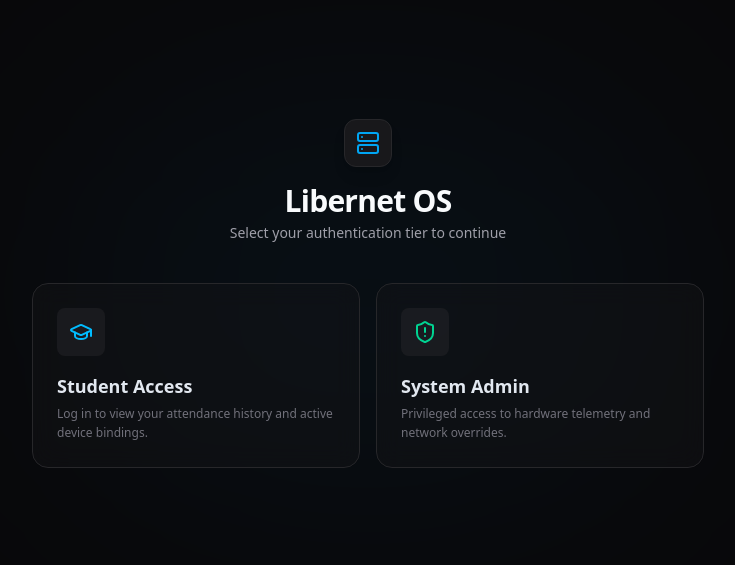
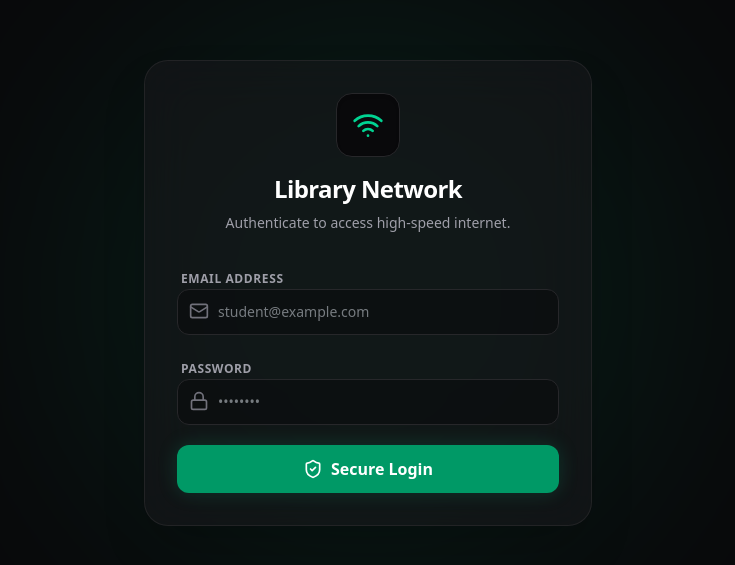
Before and after one commit to NGT-CP/Nexus-Libernet, a Next.js app: page / in a window 1280 px wide. Shown: the part 107-672 px from the top of the page, without its empty margins (272-1007 px from the left). Built offline with nearby package versions, Linux system fonts and the light colour scheme.

Commit message:
Update-major for local pc setup created a input to store mac address on login page

```diff
--- a/app/page.tsx
+++ b/app/page.tsx
@@ -1,127 +1,91 @@
 'use client';
 
-import { useState } from 'react';
-import { Lock, Mail, Server, ArrowRight, Loader2, ShieldAlert, GraduationCap, X } from 'lucide-react';
+import React, { useState, Suspense } from 'react';
+import { useSearchParams } from 'next/navigation';
+import { Loader2, ShieldCheck, Wifi, Mail, Lock, Router } from 'lucide-react';
 import { loginAction } from '@/app/actions/auth';
 
-type LoginRole = 'student' | 'admin' | null;
+export default function LoginPage() {
+    return (
+        <div className="min-h-screen bg-zinc-950 flex flex-col items-center justify-center p-4 font-sans text-slate-50 relative overflow-hidden">
+            <div className="absolute top-1/2 left-1/2 -translate-x-1/2 -translate-y-1/2 w-[600px] h-[600px] bg-emerald-500/10 rounded-full blur-[120px] pointer-events-none" />
+            <Suspense fallback={<Loader2 className="w-8 h-8 animate-spin text-emerald-500" />}>
+                <LoginForm />
+            </Suspense>
+        </div>
+    );
+}
 
-export default function LoginPage() {
-    const [activeModal, setActiveModal] = useState<LoginRole>(null);
+function LoginForm() {
+    const searchParams = useSearchParams();
+
+    // Grab MAC and IP from MikroTik redirect URL
+    const mac = searchParams.get('mac') || '';
+    const ip = searchParams.get('ip') || '';
+
     const [loading, setLoading] = useState(false);
-    const [errorMsg, setErrorMsg] = useState('');
-
-    const handleOpenModal = (role: LoginRole) => {
-        setActiveModal(role);
-        setErrorMsg('');
-    };
-
-    const handleCloseModal = () => {
-        if (loading) return;
-        setActiveModal(null);
-    };
+    const [error, setError] = useState('');
 
     const handleSubmit = async (e: React.FormEvent<HTMLFormElement>) => {
         e.preventDefault();
-        setLoading(true);
-        setErrorMsg('');
+        setLoading(true); setError('');
 
         const formData = new FormData(e.currentTarget);
+        const res = await loginAction(formData);
 
-        // Execute the backend Server Action
-        const result = await loginAction(formData, activeModal!);
-
-        // If it succeeds, the Server Action redirects automatically.
-        // If it fails, we catch the error here and unlock the UI.
-        if (result?.error) {
-            setErrorMsg(result.error);
+        if (res?.error) {
+            setError(res.error);
             setLoading(false);
         }
     };
 
     return (
-        <main className="min-h-screen flex flex-col items-center justify-center bg-zinc-950 p-6 relative overflow-hidden">
-            <div className="absolute top-1/2 left-1/2 -translate-x-1/2 -translate-y-1/2 w-[600px] h-[400px] bg-sky-900/10 blur-[120px] rounded-full pointer-events-none" />
+        <div className="w-full max-w-md bg-zinc-900/60 border border-zinc-800/80 rounded-3xl shadow-2xl p-8 backdrop-blur-xl z-10 animate-in fade-in zoom-in-95 duration-500">
+            <div className="flex flex-col items-center text-center mb-8">
+                <div className="w-16 h-16 bg-zinc-950 border border-zinc-800 rounded-2xl flex items-center justify-center mb-4 shadow-inner">
+                    <Wifi className="w-8 h-8 text-emerald-400" />
+                </div>
+                <h1 className="text-2xl font-bold tracking-tight text-white">Library Network</h1>
+                <p className="text-sm text-zinc-400 mt-2">Authenticate to access high-speed internet.</p>
+            </div>
 
-            <div className="w-full max-w-2xl relative z-10 flex flex-col space-y-10">
-                <div className="flex flex-col items-center space-y-4">
-                    <div className="w-12 h-12 bg-zinc-900 border border-zinc-800 rounded-xl flex items-center justify-center shadow-lg">
-                        <Server className="w-6 h-6 text-sky-500" />
+            {mac && (
+                <div className="mb-6 p-3 bg-sky-500/10 border border-sky-500/20 rounded-xl flex items-center text-sky-400 text-xs">
+                    <Router className="w-4 h-4 mr-3 shrink-0" />
+                    <div>
+                        <p className="font-semibold uppercase tracking-wider text-[10px]">Hardware Sync Active</p>
+                        <p className="font-mono mt-0.5">Device: {mac}</p>
                     </div>
-                    <div className="text-center">
-                        <h1 className="text-3xl font-bold text-slate-50 tracking-tight">Libernet OS</h1>
-                        <p className="text-zinc-400 text-sm mt-1 font-medium">Select your authentication tier to continue</p>
+                </div>
+            )}
+
+            <form onSubmit={handleSubmit} className="space-y-5">
+                {/* THESE HIDDEN INPUTS SEND THE HARDWARE DATA TO VERCEL */}
+                <input type="hidden" name="macAddress" value={mac} />
+                <input type="hidden" name="ipAddress" value={ip} />
+
+                <div className="space-y-1.5">
+                    <label className="text-xs font-semibold text-zinc-400 uppercase tracking-wider pl-1">Email Address</label>
+                    <div className="relative">
+                        <Mail className="w-5 h-5 absolute left-3 top-3 text-zinc-500" />
+                        <input required type="email" name="email" placeholder="student@example.com" className="w-full bg-zinc-950/50 border border-zinc-800 rounded-xl py-3 pl-10 pr-4 text-sm text-slate-200 focus:outline-none focus:border-emerald-500/50 focus:ring-1 focus:ring-emerald-500/50" />
                     </div>
                 </div>
 
-                <div className="grid grid-cols-1 md:grid-cols-2 gap-4">
-                    <button onClick={() => handleOpenModal('student')} className="group flex flex-col items-start text-left p-6 bg-zinc-900/40 border border-zinc-800 rounded-2xl hover:bg-zinc-800/60 hover:border-sky-500/30 transition-all backdrop-blur-md">
-                        <div className="p-3 bg-zinc-800/50 rounded-lg group-hover:bg-sky-500/10 transition-colors mb-4">
-                            <GraduationCap className="w-6 h-6 text-sky-400" />
-                        </div>
-                        <h2 className="text-lg font-semibold text-slate-200">Student Access</h2>
-                        <p className="text-xs text-zinc-500 mt-1 leading-relaxed">Log in to view your attendance history and active device bindings.</p>
-                    </button>
-
-                    <button onClick={() => handleOpenModal('admin')} className="group flex flex-col items-start text-left p-6 bg-zinc-900/40 border border-zinc-800 rounded-2xl hover:bg-zinc-800/60 hover:border-emerald-500/30 transition-all backdrop-blur-md">
-                        <div className="p-3 bg-zinc-800/50 rounded-lg group-hover:bg-emerald-500/10 transition-colors mb-4">
-                            <ShieldAlert className="w-6 h-6 text-emerald-400" />
-                        </div>
-                        <h2 className="text-lg font-semibold text-slate-200">System Admin</h2>
-                        <p className="text-xs text-zinc-500 mt-1 leading-relaxed">Privileged access to hardware telemetry and network overrides.</p>
-                    </button>
-                </div>
-            </div>
-
-            {activeModal && (
-                <div className="fixed inset-0 z-50 flex items-center justify-center p-4">
-                    <div className="absolute inset-0 bg-black/60 backdrop-blur-sm" onClick={handleCloseModal} />
-                    <div className="relative w-full max-w-md bg-zinc-900 border border-zinc-700 rounded-2xl p-8 shadow-2xl animate-in fade-in zoom-in-95 duration-200">
-
-                        <button onClick={handleCloseModal} disabled={loading} className="absolute top-4 right-4 p-1.5 text-zinc-400 hover:text-slate-200 hover:bg-zinc-800 rounded-md transition-colors">
-                            <X className="w-5 h-5" />
-                        </button>
-
-                        <div className="mb-6">
-                            <h2 className="text-xl font-bold text-slate-50 flex items-center">
-                                {activeModal === 'admin' ? <><ShieldAlert className="w-5 h-5 text-emerald-500 mr-2" /> Admin Portal</> : <><GraduationCap className="w-5 h-5 text-sky-500 mr-2" /> Student Login</>}
-                            </h2>
-                        </div>
-
-                        <form onSubmit={handleSubmit} className="flex flex-col space-y-5">
-                            <div className="flex flex-col space-y-1.5">
-                                <label className="text-xs font-semibold text-zinc-400 uppercase tracking-wider">Email Address</label>
-                                <div className="relative">
-                                    <div className="absolute inset-y-0 left-0 pl-3 flex items-center pointer-events-none">
-                                        <Mail className="h-5 w-5 text-zinc-500" />
-                                    </div>
-                                    <input type="text" name="email" className="w-full bg-black/40 border border-zinc-800 text-slate-200 text-sm rounded-lg pl-10 pr-4 py-3 focus:outline-none focus:border-sky-500/50 transition-colors" placeholder={activeModal === 'admin' ? "sysadmin@libernet.local" : "student@example.com"} required />
-                                </div>
-                            </div>
-
-                            <div className="flex flex-col space-y-1.5">
-                                <label className="text-xs font-semibold text-zinc-400 uppercase tracking-wider">Password</label>
-                                <div className="relative">
-                                    <div className="absolute inset-y-0 left-0 pl-3 flex items-center pointer-events-none">
-                                        <Lock className="h-5 w-5 text-zinc-500" />
-                                    </div>
-                                    <input type="password" name="password" className="w-full bg-black/40 border border-zinc-800 text-slate-200 text-sm rounded-lg pl-10 pr-4 py-3 focus:outline-none focus:border-sky-500/50 transition-colors" placeholder="••••••••••••" required />
-                                </div>
-                            </div>
-
-                            {errorMsg && (
-                                <div className="p-3 bg-amber-950/30 border border-amber-900/50 rounded-lg">
-                                    <span className="text-xs font-medium text-amber-500">{errorMsg}</span>
-                                </div>
-                            )}
-
-                            <button type="submit" disabled={loading} className={`w-full text-white text-sm font-medium rounded-lg py-3 px-4 flex items-center justify-center transition-all ${activeModal === 'admin' ? 'bg-emerald-600 hover:bg-emerald-500' : 'bg-sky-600 hover:bg-sky-500'}`}>
-                                {loading ? <Loader2 className="w-5 h-5 animate-spin" /> : <>Authenticate Session <ArrowRight className="w-4 h-4 ml-2" /></>}
-                            </button>
-                        </form>
+                <div className="space-y-1.5">
+                    <label className="text-xs font-semibold text-zinc-400 uppercase tracking-wider pl-1">Password</label>
+                    <div className="relative">
+                        <Lock className="w-5 h-5 absolute left-3 top-3 text-zinc-500" />
+                        <input required type="password" name="password" placeholder="••••••••" className="w-full bg-zinc-950/50 border border-zinc-800 rounded-xl py-3 pl-10 pr-4 text-sm text-slate-200 focus:outline-none focus:border-emerald-500/50 focus:ring-1 focus:ring-emerald-500/50" />
                     </div>
                 </div>
-            )}
-        </main>
+
+                {error && <div className="p-3 rounded-xl bg-rose-500/10 border border-rose-500/20 text-rose-400 text-xs font-medium text-center">{error}</div>}
+
+                <button disabled={loading} type="submit" className="w-full bg-emerald-600 hover:bg-emerald-500 disabled:opacity-50 text-white font-bold py-3 px-4 rounded-xl flex items-center justify-center mt-2 shadow-[0_0_20px_rgba(16,185,129,0.2)]">
+                    {loading ? <Loader2 className="w-5 h-5 animate-spin" /> : <><ShieldCheck className="w-5 h-5 mr-2" /> Secure Login</>}
+                </button>
+            </form>
+        </div>
     );
 }
```
Also changed, not shown: app/actions/auth.ts (+67 -27 lines), app/actions/student.ts (+8 -6 lines).
